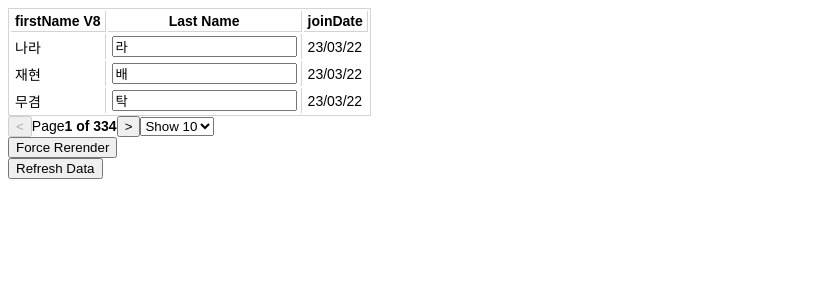
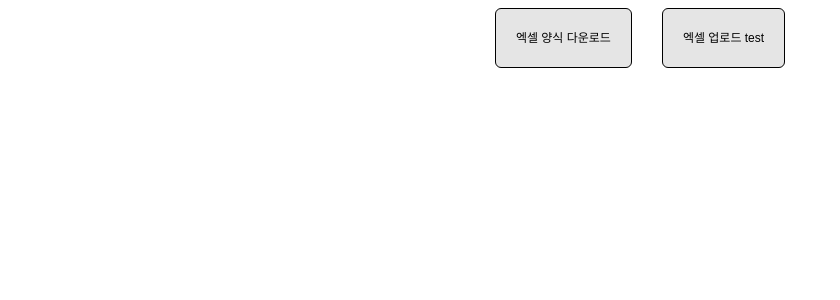
Before and after one commit to daekwon00/table-app, a React (Create React App) app: page / in a window 1280 px wide. Shown: the top 300 px of the page, without its empty margins (0-840 px from the left). Built offline with nearby package versions, Linux system fonts and the light colour scheme.

Commit message:
excel upload test

```diff
--- a/package.json
+++ b/package.json
@@ -21,8 +21,10 @@
     "react-dom": "^18.2.0",
     "react-scripts": "5.0.1",
     "react-table": "^7.8.0",
+    "styled-components": "^6.0.0-rc.1",
     "typescript": "^4.4.2",
-    "web-vitals": "^2.1.0"
+    "web-vitals": "^2.1.0",
+    "xlsx": "^0.18.5"
   },
   "scripts": {
     "start": "react-scripts start",
--- /dev/null
+++ b/src/AppExcel.js
@@ -0,0 +1,10 @@
+import Success from "./excel/Success";
+import "./index.css";
+
+export default function App() {
+  return (
+    <>
+      <Success />
+    </>
+  );
+}
--- /dev/null
+++ b/src/excel/Success.tsx
@@ -0,0 +1,122 @@
+import React from "react";
+import styled from "styled-components";
+// import { LoadingOutlined } from "@ant-design/icons";
+import useViewModel from "./useViewModel";
+
+const Wrapper = styled.div`
+  display: flex;
+  justify-content: center;
+  align-items: center;
+  flex-direction: column;
+`;
+const InputWrapper = styled.div`
+  display: flex;
+  gap: 30px;
+`;
+const Input = styled.input`
+  display: none;
+`;
+const Label = styled.label`
+  border-radius: 6px;
+  font-weight: 500;
+  font-size: 12px;
+  line-height: 18px;
+  cursor: pointer;
+
+  border: 1px solid #000;
+  background: #e5e5e5;
+  padding: 20px;
+`;
+
+const Loading = styled.div`
+  position: absolute;
+  top: 50%;
+  left: 50%;
+  transform: translate(-50%, -50%);
+
+  display: flex;
+  justify-content: center;
+  align-items: center;
+
+  width: 100%;
+  height: 100%;
+
+  backdrop-filter: blur(1px);
+
+  & svg {
+    width: 64px;
+    height: 64px;
+  }
+`;
+const ExcelButton = styled.a`
+  border-radius: 6px;
+  font-weight: 500;
+  font-size: 12px;
+  line-height: 18px;
+  cursor: pointer;
+
+  border: 1px solid #000;
+  background: #e5e5e5;
+  padding: 20px;
+  text-decoration: none;
+  color: #000;
+`;
+
+const DataWrapper = styled.div`
+  display: flex;
+  flex-direction: column;
+
+  & > ul {
+    display: flex;
+    list-style: none;
+
+    & div {
+      margin-right: 20px;
+    }
+  }
+`;
+
+// const ExcelUploadButton = () => {
+const Success = () => {
+  const viewModel = useViewModel();
+
+  return (
+    <Wrapper>
+      <InputWrapper>
+        <ExcelButton href="/files/exam.xlsx" target="_blank" download>
+          엑셀 양식 다운로드
+        </ExcelButton>
+        <Input
+          id="excelUpload"
+          type="file"
+          onChange={viewModel.handleImport}
+          accept="application/*"
+        />
+        <Label htmlFor="excelUpload">엑셀 업로드 test</Label>
+      </InputWrapper>
+      {viewModel.loading && (
+        <Loading>
+          {/* <LoadingOutlined></LoadingOutlined> */}
+          {/* {"loading..."} */}
+        </Loading>
+      )}
+      <DataWrapper>
+        {viewModel.data.map((v) => (
+          <ul>
+            {Object.keys(v).map((key) => {
+              return (
+                <>
+                  <li>{key}: </li>
+                  <div>{v[key]}</div>
+                </>
+              );
+            })}
+          </ul>
+        ))}
+      </DataWrapper>
+    </Wrapper>
+  );
+};
+
+// export default ExcelUploadButton;
+export default Success;
--- /dev/null
+++ b/src/excel/useViewModel.tsx
@@ -0,0 +1,48 @@
+import React, { useCallback, useState } from "react";
+import { read, utils, writeFile } from "xlsx";
+
+function useViewModel() {
+  const [loading, setLoading] = useState(false);
+  const [data, setData] = useState([]);
+
+  function handelExcelToCardUpload(data: any) {
+    setData(data);
+  }
+
+  const handleImport = useCallback(async (event: any) => {
+    setLoading(true);
+
+    const { files } = event.target;
+    if (!files[0].name.includes(".xlsx")) console.log(1);
+    if (files.length) {
+      const file = files[0];
+      const reader = await new FileReader();
+
+      reader.onload = async (e: any) => {
+        try {
+          const wb = read(e.target.result);
+          const sheets = wb.SheetNames;
+
+          if (sheets.length) {
+            const data = utils.sheet_to_json(wb.Sheets[sheets[0]]);
+            if (data.length > 1) {
+              await handelExcelToCardUpload(data);
+              setLoading(false);
+            } else {
+              setLoading(false);
+            }
+          }
+        } catch (error) {
+          console.log(error);
+          setLoading(false);
+        }
+      };
+
+      await reader.readAsArrayBuffer(file);
+    }
+  }, []);
+
+  return { loading, data, handleImport };
+}
+
+export default useViewModel;
--- a/src/index.tsx
+++ b/src/index.tsx
@@ -6,13 +6,15 @@ import "./index.css";
 // import App from "./AppKitchenSink";
 // import App from "./AppEditable7";
 // import App from "./AppEditable";
-import App from "./AppEditableCh";
+// import App from "./AppEditableCh";
 // import App from "./AppImageOpen";
 // import App from "./AppStudy";
 // import * as serviceWorker from "./study/serviceWorker";
 
 // import data from "./data/staff.json";
 // import StaffTable from "./test/StaffTable";
+
+import App from "./AppExcel";
 
 import reportWebVitals from "./reportWebVitals";
 
```
Also changed, not shown: 1 other file (tests, documents, lock files or other folders).
